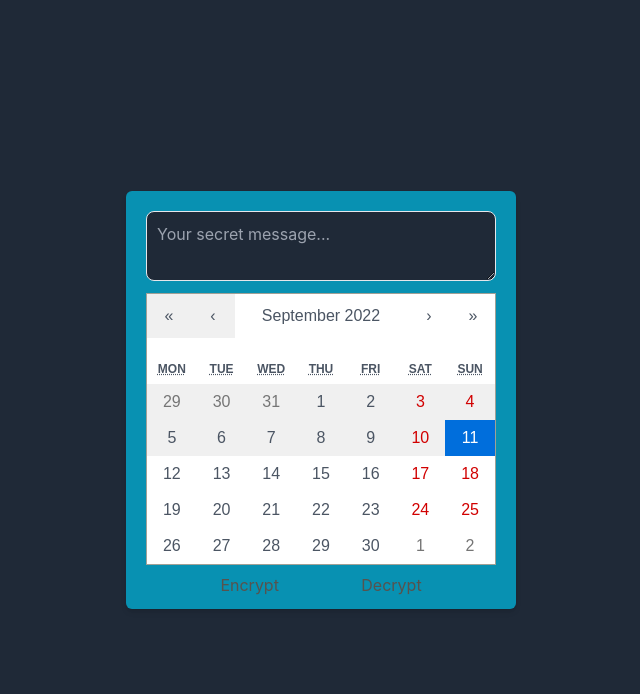
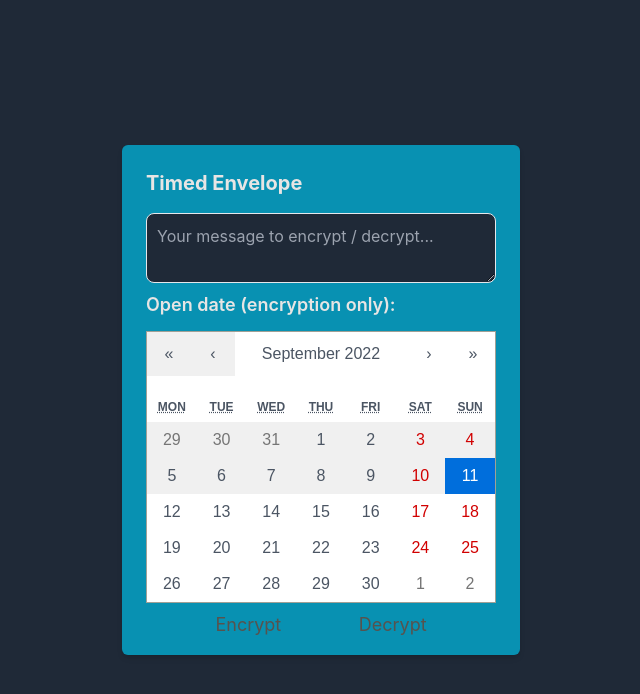
Before and after one commit to veikkos/timed-envelope-frontend, a React (Create React App) app: page / in a window 1280 px wide. Shown: the top 694 px of the page, without its empty margins (319-959 px from the left). Built offline with nearby package versions, Linux system fonts and the light colour scheme; no server answers.

Commit message:
Some layout work. Improve error handling

```diff
--- a/src/App.tsx
+++ b/src/App.tsx
@@ -34,6 +34,8 @@ function App() {
 
     if (input) {
       const split = input.split("_");
+
+      if (split.length > 1 && isNaN(Date.parse(split[0])) === false) {
         try {
           const res = await axios.get(`${url}/privatekey/${split[0]}`);
           const key = res.data.key;
@@ -50,10 +52,13 @@ function App() {
         } catch (err: any) {
           if (err.response.data.message === 'It\'s not yet time') {
             const diff = new Date(input.split('_')[0]);
-          alert(`Can be decrypted in ${moment(diff).fromNow()}`)
+            alert(`Can be decrypted ${moment(diff).fromNow()}`)
           } else {
             alert('Unknown decryption error...')
           }
+        }
+      } else {
+        alert('Not something we can decrypt...')
       }
     }
   }
@@ -74,20 +79,24 @@ function App() {
 
   return (
     <div className="grid place-items-center h-screen bg-gray-800 text-stone-200">
-      <div className="rounded-md bg-cyan-600 shadow-md p-3">
+      <div className="rounded-md bg-cyan-600 shadow-md p-4">
         <form onSubmit={submit} >
           <div className="lex flex-col">
             <div className="flex-1 flex flex-col m-2">
+              <h2 className="font-bold text-xl mb-4">Timed Envelope</h2>
               <textarea id="message"
                 className="p-2.5 bg-gray-800 rounded-lg border"
-                placeholder="Your secret message..."
+                placeholder="Your message to encrypt / decrypt..."
                 onChange={handleChange}>
               </textarea>
+              <div className="pt-2">
+                <h2 className="font-semibold text-lg">Open date (encryption only):</h2>
+              </div>
               <div className="mt-3 text-gray-600">
                 <Calendar onChange={onChange} minDate={new Date()} value={calendarDate} />
               </div>
             </div>
-            <div className="flex flex-row justify-evenly mt-2">
+            <div className="flex flex-row justify-evenly mt-2 text-lg">
               <input className="button"
                 disabled={!inputText.length}
                 type="submit"
```
Lines whose indentation alone changed are shown as unchanged.
